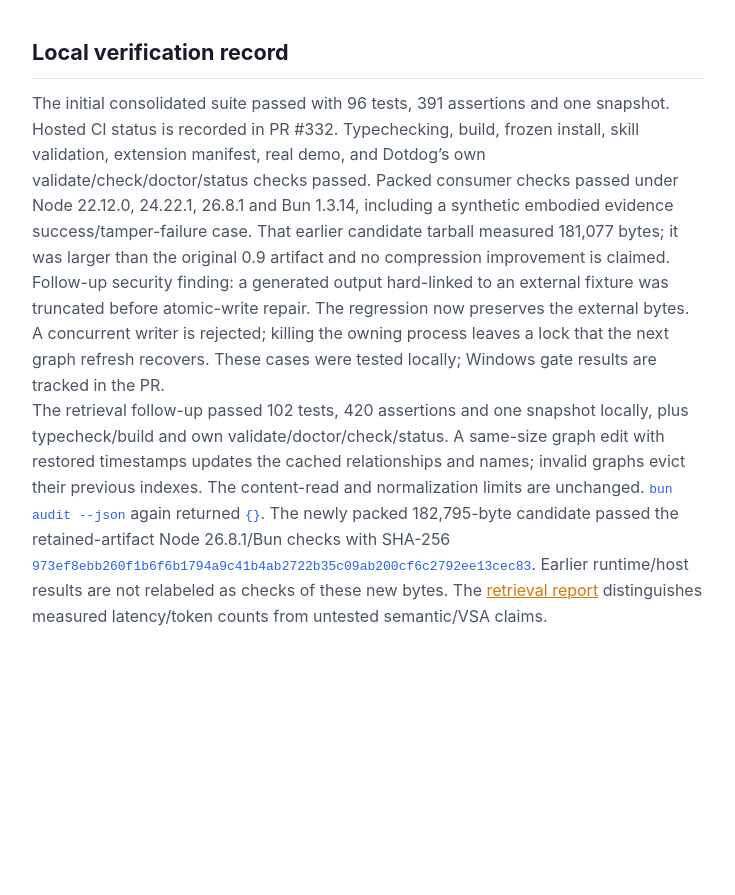
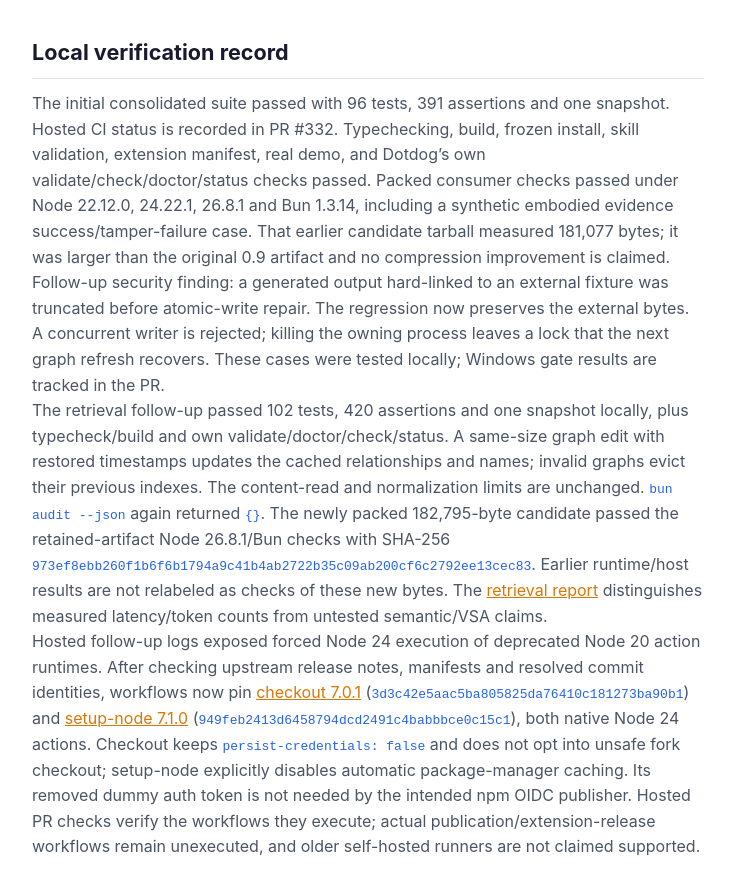
Before and after one commit to specdog/dotdog, a Jekyll site: the page built from docs/v1-security-audit.md, in a window 1280 px wide and 900 px high, scrolled down 3161 px. Shown: the top 895 px of the window, without its empty margins (272-1007 px from the left). Built offline with Jekyll 4.4.1, drawn with Linux system fonts in a browser that asks for light colours; before the commit the page ends 3830 px from its top, so only the background shows below that.

Commit message:
ci: update deprecated action runtimes to pinned Node 24 releases

```diff
--- a/docs/v1-security-audit.md
+++ b/docs/v1-security-audit.md
@@ -55,3 +55,5 @@
 Follow-up security finding: a generated output hard-linked to an external fixture was truncated before atomic-write repair. The regression now preserves the external bytes. A concurrent writer is rejected; killing the owning process leaves a lock that the next graph refresh recovers. These cases were tested locally; Windows gate results are tracked in the PR.
 
 The retrieval follow-up passed 102 tests, 420 assertions and one snapshot locally, plus typecheck/build and own validate/doctor/check/status. A same-size graph edit with restored timestamps updates the cached relationships and names; invalid graphs evict their previous indexes. The content-read and normalization limits are unchanged. `bun audit --json` again returned `{}`. The newly packed 182,795-byte candidate passed the retained-artifact Node 26.8.1/Bun checks with SHA-256 `973ef8ebb260f1b6f6b1794a9c41b4ab2722b35c09ab200cf6c2792ee13cec83`. Earlier runtime/host results are not relabeled as checks of these new bytes. The [retrieval report](retrieval-benchmarks.md) distinguishes measured latency/token counts from untested semantic/VSA claims.
+
+Hosted follow-up logs exposed forced Node 24 execution of deprecated Node 20 action runtimes. After checking upstream release notes, manifests and resolved commit identities, workflows now pin [checkout 7.0.1](https://github.com/actions/checkout/releases/tag/v7.0.1) (`3d3c42e5aac5ba805825da76410c181273ba90b1`) and [setup-node 7.1.0](https://github.com/actions/setup-node/releases/tag/v7.1.0) (`949feb2413d6458794dcd2491c4babbbce0c15c1`), both native Node 24 actions. Checkout keeps `persist-credentials: false` and does not opt into unsafe fork checkout; setup-node explicitly disables automatic package-manager caching. Its removed dummy auth token is not needed by the intended npm OIDC publisher. Hosted PR checks verify the workflows they execute; actual publication/extension-release workflows remain unexecuted, and older self-hosted runners are not claimed supported.
```
Also changed, not shown: .github/workflows/publish.yml, .github/workflows/security.yml, .github/workflows/spec-kit-extension-release.yml, .github/workflows/test.yml, .github/workflows/verify-spec-kit-extension-release.yml, .github/workflows/version-check.yml.
